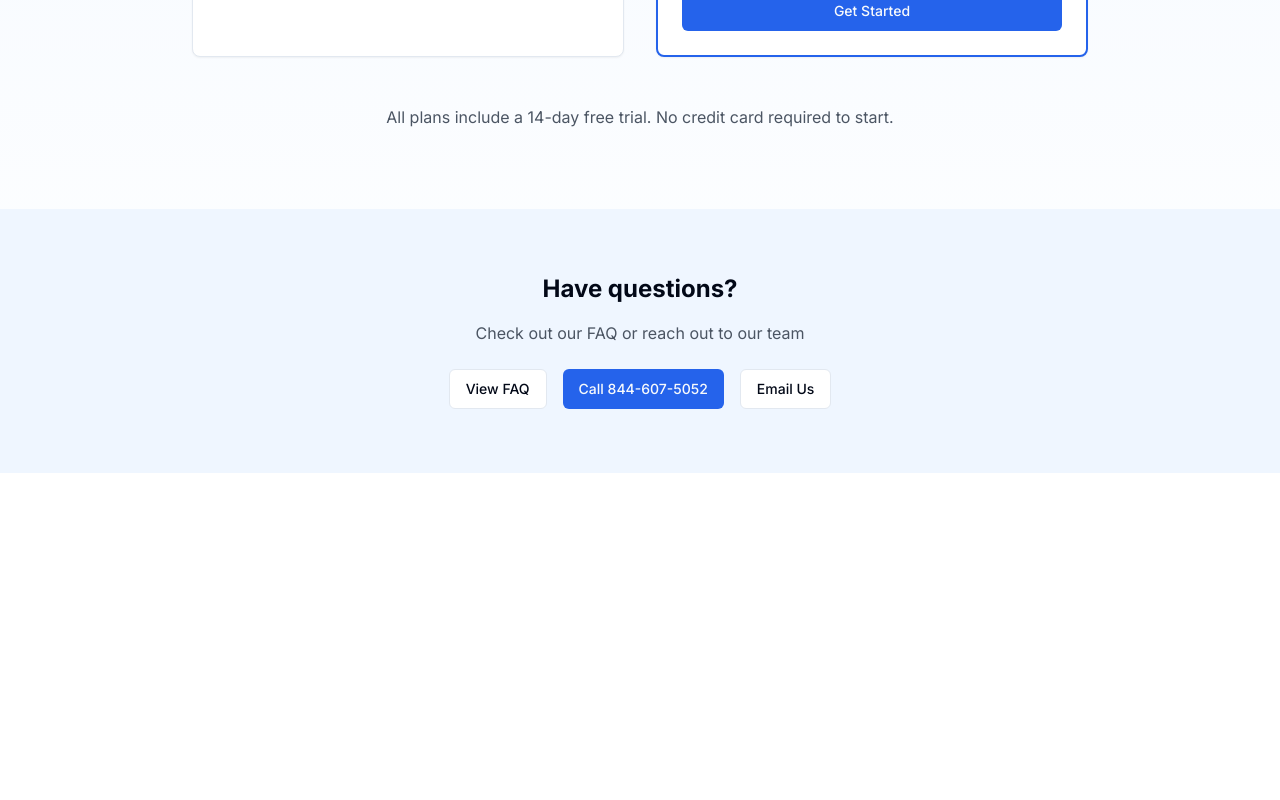
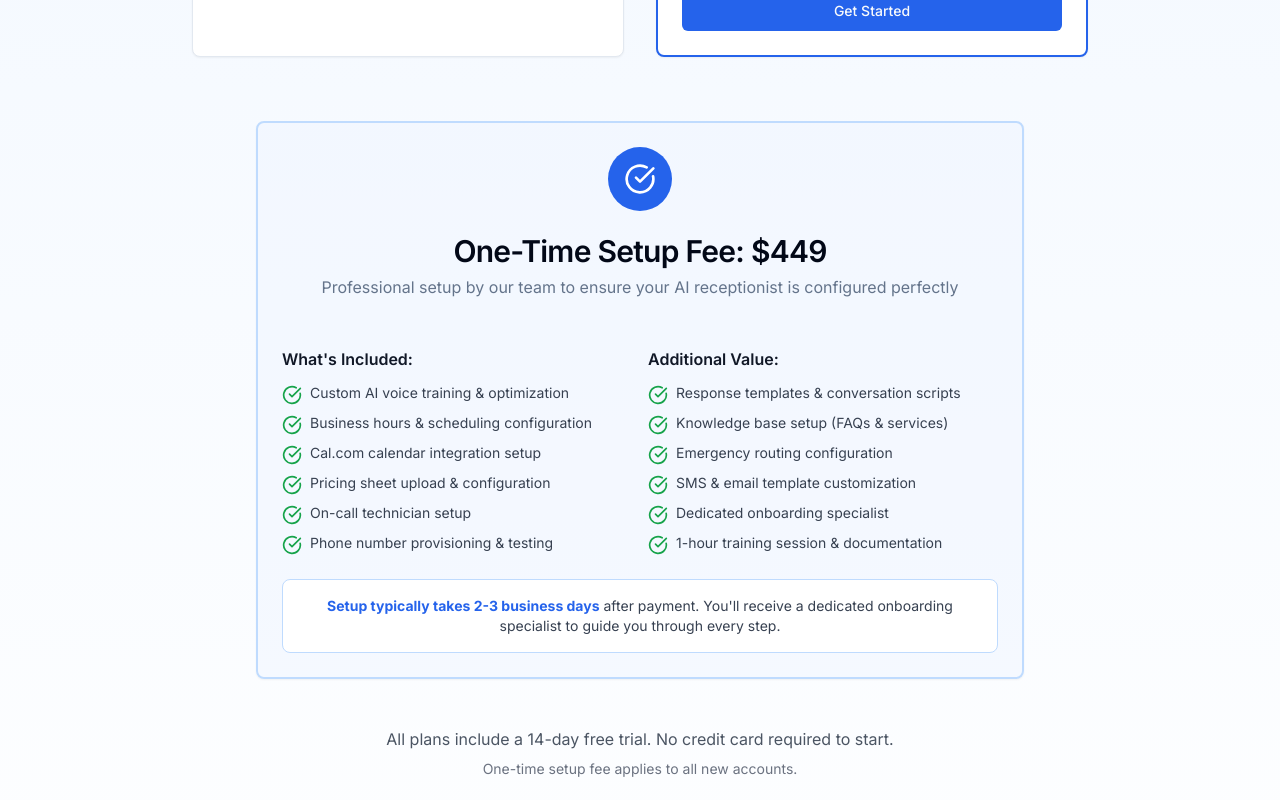
Before and after one commit to tc615guy/after-hour-fix, a Next.js app: page /pricing in a window 1280 px wide. Shown: the part 720-1520 px from the top of the page. Before the commit the page ends 1193 px from the top, so only its background shows below. Built offline with nearby package versions, Linux system fonts and the light colour scheme.

Commit message:
Add  one-time setup fee to pricing page with comprehensive benefits list

```diff
--- a/src/app/pricing/page.tsx
+++ b/src/app/pricing/page.tsx
@@ -94,8 +94,70 @@ export default function PricingPage() {
           ))}
         </div>
 
+        {/* One-Time Setup Fee */}
+        <div className="mt-16 mb-8">
+          <Card className="max-w-3xl mx-auto border-2 border-blue-200 bg-blue-50/50">
+            <CardHeader className="text-center">
+              <div className="w-16 h-16 bg-blue-600 rounded-full flex items-center justify-center mx-auto mb-4">
+                <CheckCircle className="w-8 h-8 text-white" />
+              </div>
+              <CardTitle className="text-3xl mb-2">One-Time Setup Fee: $449</CardTitle>
+              <CardDescription className="text-base">
+                Professional setup by our team to ensure your AI receptionist is configured perfectly
+              </CardDescription>
+            </CardHeader>
+            <CardContent>
+              <div className="grid md:grid-cols-2 gap-4 mt-6">
+                <div className="space-y-3">
+                  <h4 className="font-semibold text-gray-900 mb-3">What's Included:</h4>
+                  <div className="space-y-2">
+                    {[
+                      'Custom AI voice training & optimization',
+                      'Business hours & scheduling configuration',
+                      'Cal.com calendar integration setup',
+                      'Pricing sheet upload & configuration',
+                      'On-call technician setup',
+                      'Phone number provisioning & testing'
+                    ].map((item, idx) => (
+                      <div key={idx} className="flex items-start gap-2">
+                        <CheckCircle className="w-5 h-5 text-green-600 flex-shrink-0 mt-0.5" />
+                        <span className="text-sm text-gray-700">{item}</span>
+                      </div>
+                    ))}
+                  </div>
+                </div>
+                <div className="space-y-3">
+                  <h4 className="font-semibold text-gray-900 mb-3">Additional Value:</h4>
+                  <div className="space-y-2">
+                    {[
+                      'Response templates & conversation scripts',
+                      'Knowledge base setup (FAQs & services)',
+                      'Emergency routing configuration',
+                      'SMS & email template customization',
+                      'Dedicated onboarding specialist',
+                      '1-hour training session & documentation'
+                    ].map((item, idx) => (
+                      <div key={idx} className="flex items-start gap-2">
+                        <CheckCircle className="w-5 h-5 text-green-600 flex-shrink-0 mt-0.5" />
+                        <span className="text-sm text-gray-700">{item}</span>
+                      </div>
+                    ))}
+                  </div>
+                </div>
+              </div>
+              <div className="mt-6 p-4 bg-white rounded-lg border border-blue-200">
+                <p className="text-sm text-center text-gray-700">
+                  <strong className="text-blue-600">Setup typically takes 2-3 business days</strong> after payment.
+                  You'll receive a dedicated onboarding specialist to guide you through every step.
+                </p>
+              </div>
+            </CardContent>
+          </Card>
+        </div>
+
         <div className="mt-12 text-center">
           <p className="text-gray-600">All plans include a 14-day free trial. No credit card required to start.</p>
+          <p className="text-sm text-gray-500 mt-2">One-time setup fee applies to all new accounts.</p>
         </div>
       </section>
 
```
